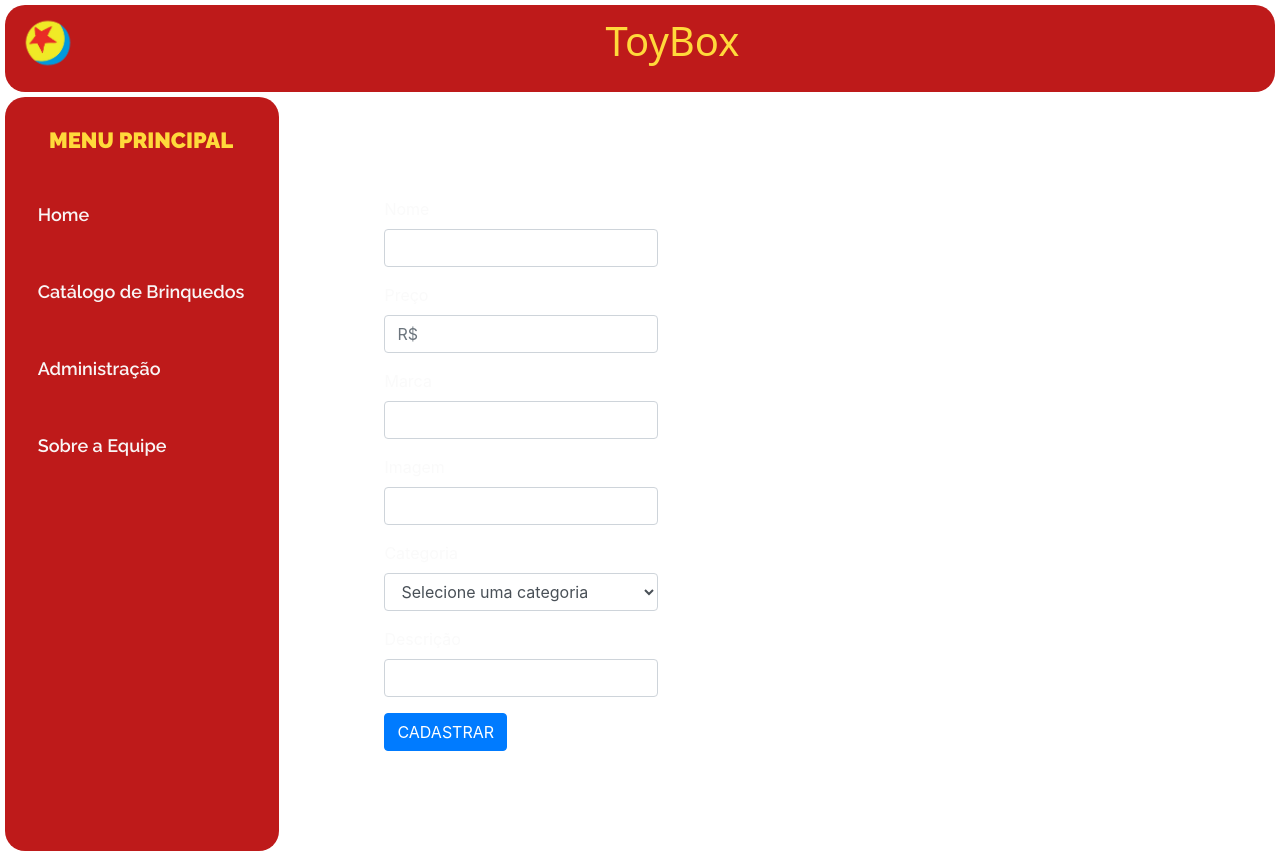
After one commit to gabriellabueno/lojadebrinquedo, a Spring app: template src/main/resources/templates/pages/admin/create.html in a window 1280 px wide. The commit adds this page. Run offline with Thymeleaf, Linux system fonts and the light colour scheme; the template is opened without the code that fills it, so the values that code supplies are empty; some web fonts are replaced.

Commit message:
add front-end for CREATE page

```diff
--- /dev/null
+++ b/src/main/resources/static/css/create.css
@@ -0,0 +1,7 @@
+.input-data {
+    padding: 100px;
+}
+
+.form-group > label {
+    color: var(--text-color);
+}
--- a/src/main/resources/static/css/default.css
+++ b/src/main/resources/static/css/default.css
@@ -5,7 +5,7 @@
 
 .header-container,
 .nav-container,
-.nav-list > li,
+.nav-item,
 .content
 {
     border-radius: 20px;
@@ -42,7 +42,7 @@
 
 .main-container {
     display: flex;
-    height: 90vh;
+    height: 100%;
 }
 
 /* CONTENT */
@@ -73,14 +73,14 @@
     padding: 15px;
 }
 
-.nav-list > li {
+.nav-item {
     font: 18px "Raleway", sans-serif;
     font-weight: 600;
     color: var(--text-color);
     padding: 20px;
 }
 
-.nav-list > li:hover {
+.nav-item:hover {
     background-color: var(--secondary-color);
     color: var(--primary-color);
     font-weight: 700;
--- a/src/main/resources/static/css/reset.css
+++ b/src/main/resources/static/css/reset.css
@@ -14,7 +14,6 @@
 
 a {
     text-decoration: none;
-    color: inherit;
 }
 
 img, svg {
--- a/src/main/resources/templates/layouts/default.html
+++ b/src/main/resources/templates/layouts/default.html
@@ -32,20 +32,20 @@
         <!-- Menu Navigation -->
         <nav class="nav-container">
             <p class="main-title">Menu Principal</p>
-            <ul class="nav-list">
-                <li>
-                    <a th:href="@{/}">Home</a>
-                </li>
-                <li>
-                    <a th:href="@{/}">Catálogo de Brinquedos</a>
-                </li>
-                <li>
-                    <a th:href="@{/}">Administração</a>
-                </li>
-                <li>
-                    <a th:href="@{/}">Sobre a Equipe</a>
-                </li>
-            </ul>
+            <div class="nav-list">
+                <a th:href="@{/}">
+                    <p class="nav-item">Home</p>
+                </a>
+                <a th:href="@{/}">
+                    <p class="nav-item">Catálogo de Brinquedos</p>
+                </a>
+                <a th:href="@{/}">
+                    <p class="nav-item">Administração</p>
+                </a>
+                <a th:href="@{/}">
+                    <p class="nav-item">Sobre a Equipe</p>
+                </a>
+            </div>
         </nav>
 
         <!-- Content -->
--- /dev/null
+++ b/src/main/resources/templates/pages/admin/create.html
@@ -0,0 +1,64 @@
+<!DOCTYPE html>
+<html lang="pt-br"
+      xmlns:th="http://www.thymeleaf.org"
+      xmlns:layout="http://www.ultraq.net.nz/thymeleaf/layout"
+      layout:decorate="~{layouts/default}">
+<head>
+    <meta charset="UTF-8">
+    <title>Toybox | Novo Brinquedo</title>
+    <link rel="stylesheet" href="https://cdn.jsdelivr.net/npm/bootstrap@4.0.0/dist/css/bootstrap.min.css" integrity="sha384-Gn5384xqQ1aoWXA+058RXPxPg6fy4IWvTNh0E263XmFcJlSAwiGgFAW/dAiS6JXm" crossorigin="anonymous">
+    <link rel="stylesheet" th:href="@{/css/create.css}">
+
+</head>
+<body>
+
+    <section layout:fragment="content">
+
+        <div class="input-data">
+
+            <form th:action="@{/admin/new-toy}" th:object="${toy}" method="post">
+
+                <!-- Campos do formulário -->
+                <div class="form-group">
+                    <label for="name">Nome</label>
+                    <input type="text" class="form-control" id="name"
+                           th:field="*{name}" required>
+                </div>
+
+                <div class="form-group">
+                    <label for="price">Preço</label>
+                    <input th:field="*{price}" type="number" class="form-control" id="price" placeholder="R$" step="0.01" required>
+                </div>
+
+                <div class="form-group">
+                    <label for="brand">Marca</label>
+                    <input th:field="*{brand}" type="text" class="form-control" id="brand" required>
+                </div>
+
+                <div class="form-group">
+                    <label for="imageUrl">Imagem</label>
+                    <input th:field="*{imageUrl}" type="text" class="form-control" id="imageUrl" required>
+                </div>
+
+                <div class="form-group">
+                    <label for="categoryId">Categoria</label>
+                    <select th:field="*{categoryId}" class="form-control" id="categoryId" required>
+                        <option value="">Selecione uma categoria</option>
+                        <option th:each="category : ${categories}"
+                                th:value="${category.id}"
+                                th:text="${category.name}"></option>
+                    </select>
+                </div>
+
+                <div class="form-group">
+                    <label for="description">Descrição</label>
+                    <input type="text" class="form-control" id="description" th:field="*{description}">
+                </div>
+
+                <button type="submit" class="btn btn-primary">CADASTRAR</button>
+            </form>
+        </div>
+
+    </section>
+</body>
+</html>
--- a/src/main/resources/templates/pages/home.html
+++ b/src/main/resources/templates/pages/home.html
@@ -15,7 +15,6 @@
         <h1 class="main-title">Brinquedos em Destaque</h1>
 
         <div th:each="toy : ${toys}">
-            <!-- Inclui o fragmento e passa o objeto toy como variável -->
             <div th:replace="~{fragments/toy-simple-card :: toyComponent(toy=${toy})}">
             </div>
         </div>
```
Also changed, not shown: src/main/resources/templates/pages/adm/create.html (deleted, +0 -13 lines), src/main/resources/templates/pages/admin/dashboard.html (renamed from src/main/resources/templates/pages/adm/adm.html), src/main/resources/templates/pages/admin/update.html (renamed from src/main/resources/templates/pages/adm/update.html), src/main/resources/templates/pages/catalog/categories.html (renamed from src/main/resources/templates/pages/catalog/catalog.html).
